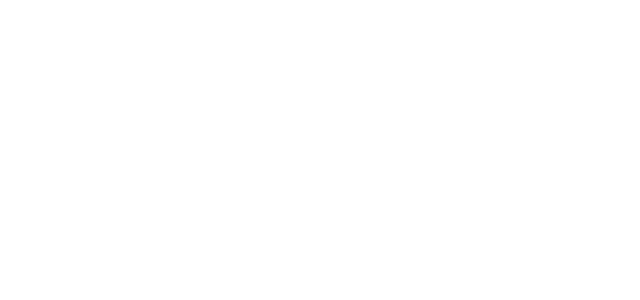
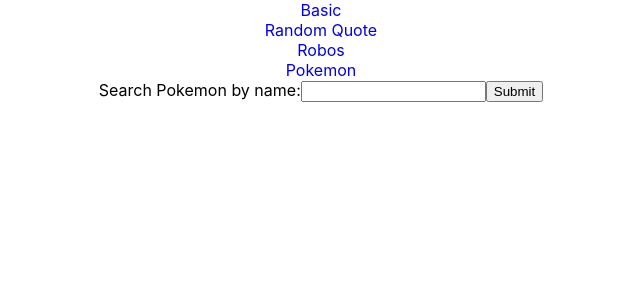
Before and after one commit to johnmccants002/reactaxiospractice, a React (Create React App) app: page /pokemon in a window 1280 px wide. Before the commit this address had no page. Shown: the top 300 px of the page, without its empty margins (319-959 px from the left). Built offline with nearby package versions, Linux system fonts and the light colour scheme.

Commit message:
Fetched Pokemon

```diff
--- a/src/App.js
+++ b/src/App.js
@@ -3,6 +3,7 @@
 import RandomQuote from '../src/Pages/RandomQuotePage'
 import Header from '../src/components/Header'
 import RobosPage from '../src/Pages/RobosPage'
+import PokemonPage from '../src/Pages/PokemonPage'
 
 import { BrowserRouter as Router, Route, Routes} from "react-router-dom"
 
@@ -15,6 +16,7 @@
         <Route path="/randomquote" element={<><Header/><RandomQuote/></>} />
         <Route path="/" element={<><Header/><OriginalPage /></>} />
         <Route path="/robos" element={<><Header /><RobosPage/></>} />
+        <Route path="pokemon" element={<><Header/><PokemonPage/></>}/>
         </Routes>
 
       </Router>
--- /dev/null
+++ b/src/Pages/PokemonPage.js
@@ -0,0 +1,47 @@
+import React, {useEffect, useState} from 'react';
+import axios from 'axios';
+
+const baseURL = "https://pokeapi.co/api/v2/pokemon"
+export default function PokemonPage() {
+    const [pokemon, setPokemon] = useState(null);
+    const [error, setError] = useState(null);
+    const [pokeText, setPokeText] = useState('')
+
+
+
+    function handleChange(event) {
+        setPokeText(event.target.value)
+    }
+
+    function handleSubmit(event) {
+        event.preventDefault()
+        getPokemon(event.target.value)
+    }
+
+    function getPokemon() {
+        axios
+        .get(`${baseURL}/${pokeText}`)
+        .then((response) => {
+            setPokemon(response.data)
+        }).catch((err) => {
+            setError(err)
+        })
+
+    }
+    return (
+        <div>
+        <form onSubmit={handleSubmit}>
+  <label>
+    Search Pokemon by name:
+    <input type="text" name="name" value={pokeText} onChange={handleChange} />
+  </label>
+  <input type="submit" value="Submit" />
+</form>
+        {pokemon ? <div>
+            <img src={pokemon.sprites.front_shiny} alt=""></img>
+            <h3>{pokemon.forms[0].name}</h3>
+
+        </div> : ""}
+        </div>
+    )
+}
--- a/src/components/Header.js
+++ b/src/components/Header.js
@@ -20,6 +20,11 @@
                     Robos
                 </div>
             </Link>
+            <Link to="/pokemon" style={{textDecoration: 'none'}}>
+                <div>
+                    Pokemon
+                </div>
+            </Link>
 
 
         </div>
```
